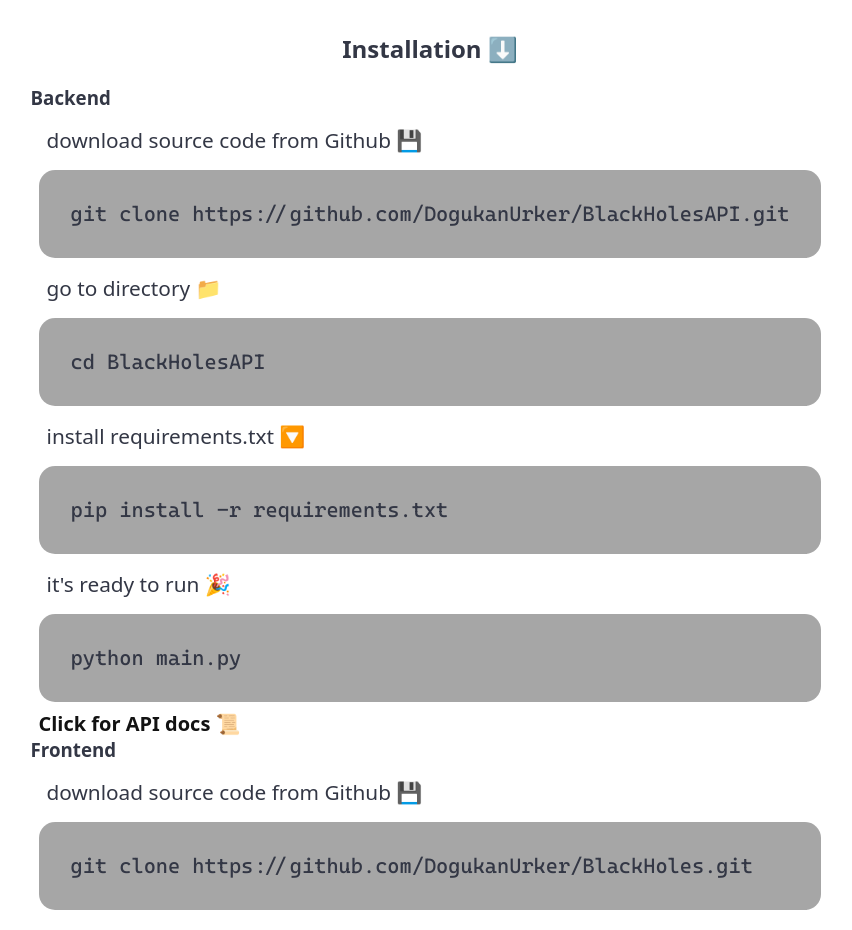
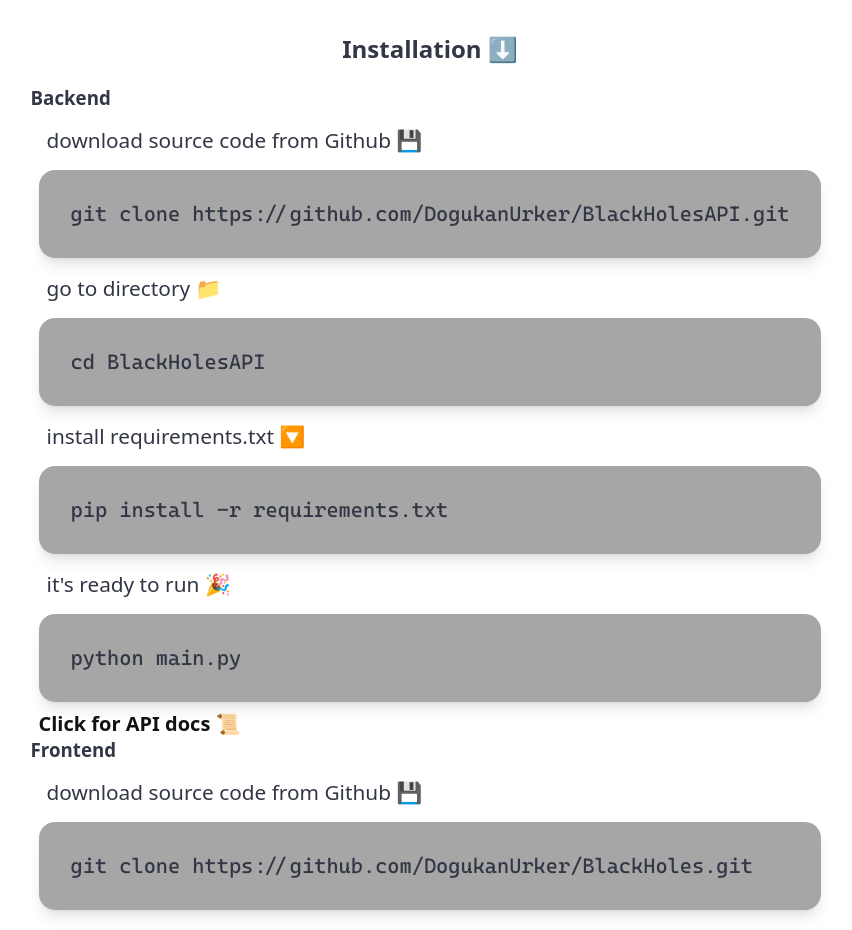
Before and after one commit to DogukanUrker/dogukanurker.com, a Flask app: page /blackholes in a window 1280 px wide. Shown: the part 964-1894 px from the top of the page, without its empty margins (210-1062 px from the left). Run offline with Flask 3, Linux system fonts and the light colour scheme; data that the repository does not hold is empty; some libraries are stand-ins or nearby versions.

Commit message:
shadow effect added to code box

```diff
--- a/static/css/openSource.css
+++ b/static/css/openSource.css
@@ -59,6 +59,8 @@ h3 {
   border-radius: 1rem;
   user-select: text;
   margin: 0.5rem;
+  box-shadow: 0 10px 15px -3px rgba(0, 0, 0, 0.1),
+    0 4px 6px -4px rgba(0, 0, 0, 0.1);
 }
 
 .githubStats {
```
